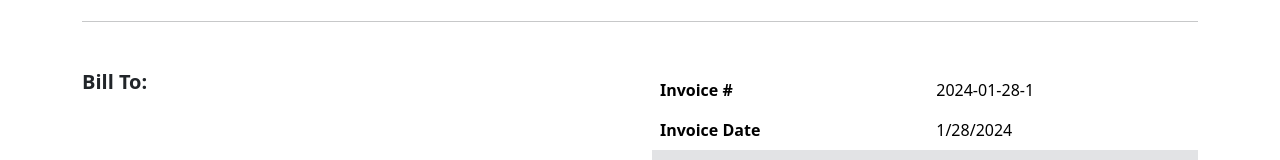
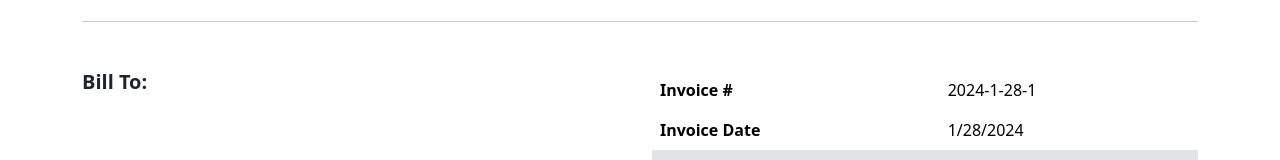
Before and after one commit to nicktiberi/invoice-generator, a Vue app: page / in a window 1280 px wide. Shown: the part 179-339 px from the top of the page. Built offline with nearby package versions, Linux system fonts and the light colour scheme.

Commit message:
fix invoice number formatting

```diff
--- a/src/App.vue
+++ b/src/App.vue
@@ -46,7 +46,9 @@
   const notes = ref(invoiceCache ? invoiceCache.notes : '');
 
   const formattedDate = computed(() => date.value.toLocaleDateString('en-us'));
-  const formattedInvoiceNumber = computed(() => `${date.value.toISOString().substring(0, 10)}-${invoiceNumber.value}`);
+  const formattedInvoiceNumber = computed(() =>
+    `${date.value.getFullYear()}-${date.value.getMonth() + 1}-${date.value.getDate()}-${invoiceNumber.value}`
+  );
   const formattedBillFrom = computed(() => billFrom.value.replace(/\n/g, '<br />'));
   const formattedBillTo = computed(() => billTo.value.replace(/\n/g, '<br />'));
   const formattedUnitCost = computed(() => currencyFormat.format(unitCost.value));
```
